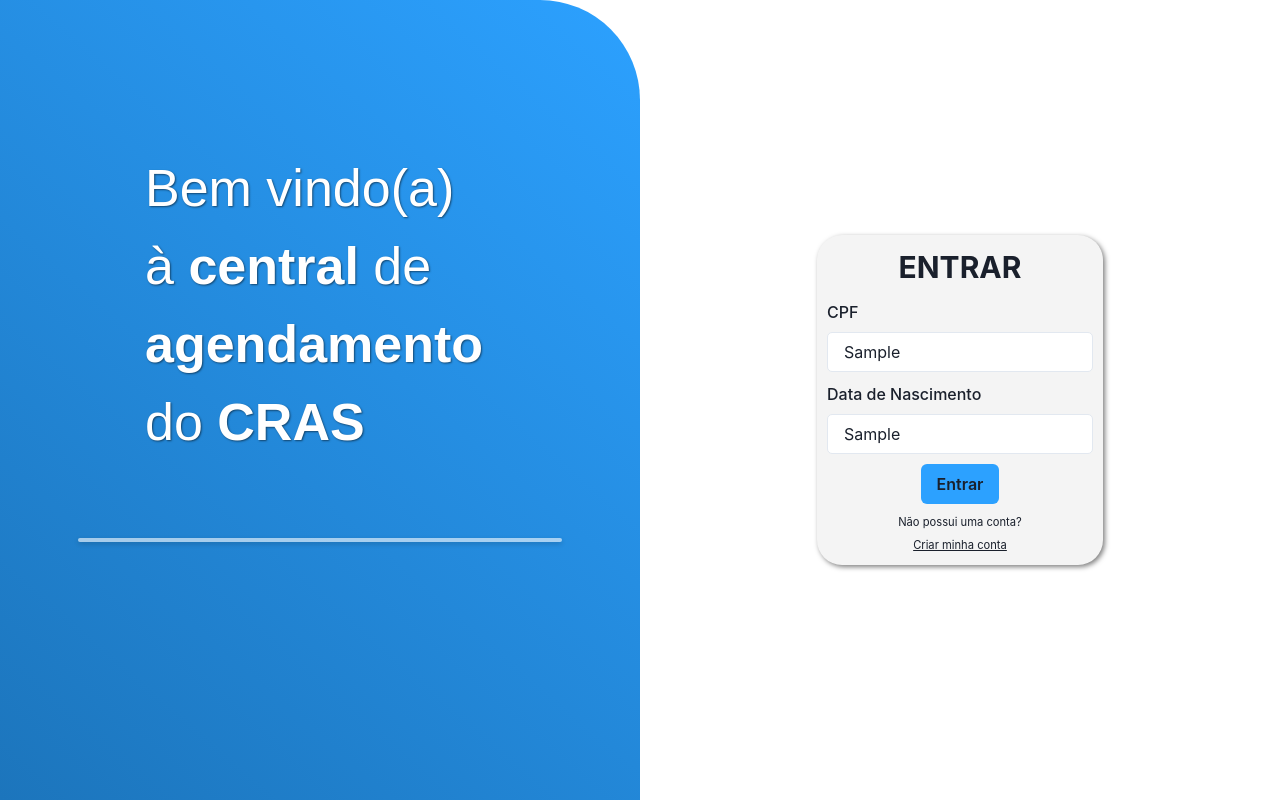
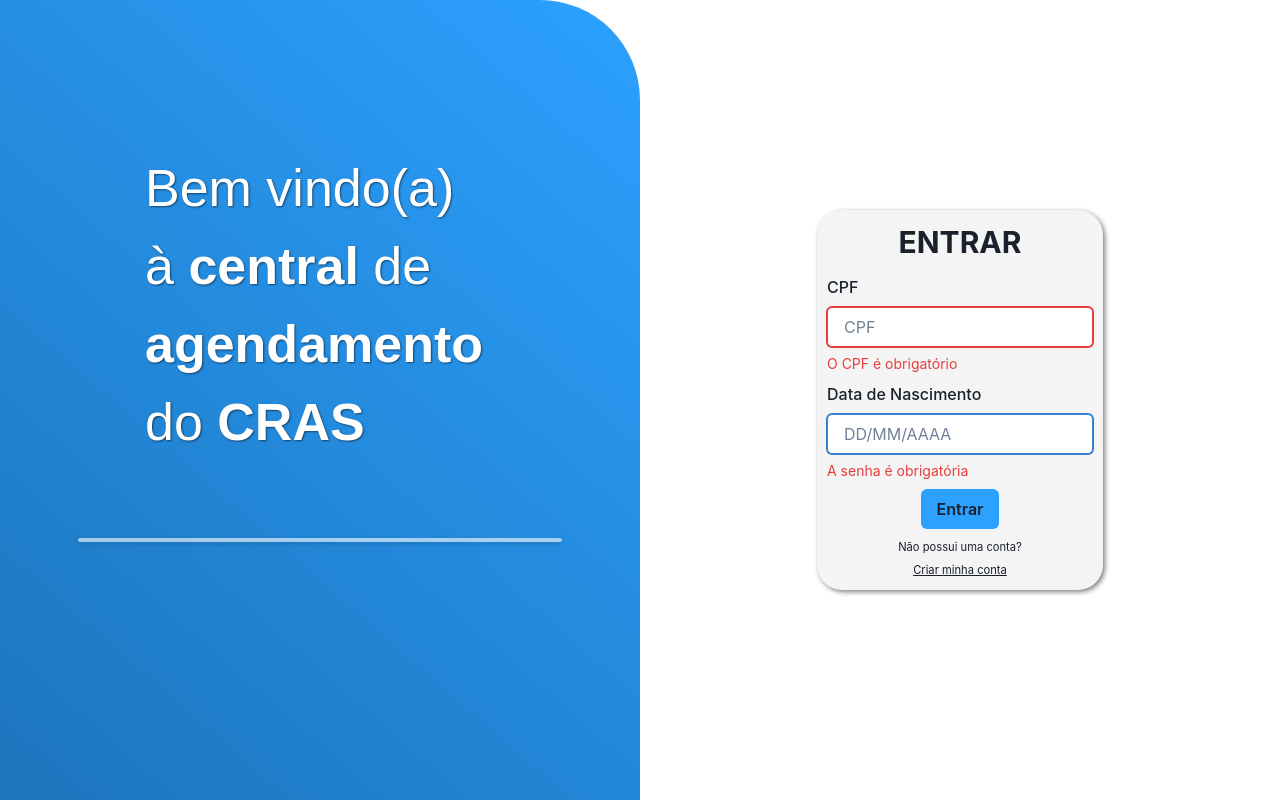
Before and after one commit to joaopedev/agendamento-cras-campos, a React (Create React App) app: page / in a window 1280 px wide. Both pictures are taken after typing "Sample", "Sample" into the empty fields and a click on the button "Entrar". Built offline with nearby package versions, Linux system fonts and the light colour scheme; no server answers.

Commit message:
Cadastro fix select de bairro e login page formatada

```diff
--- a/src/interface/User.ts
+++ b/src/interface/User.ts
@@ -25,7 +25,6 @@ export enum Cras {
   'Farol',
   'Jockey',
   'Ururaí',
-  'Erro',
 }
 
 export interface IUserModel {
--- a/src/pages/cadastroPage.tsx
+++ b/src/pages/cadastroPage.tsx
@@ -26,7 +26,7 @@ import { RegisterUserSchema } from '../validation/auth';
 import { TipoUsuario, Cras, Bairros } from '../interface/User';
 import { BairroCras } from '../components/BairroCras';
 
-export const Cadastro2: React.FC = () => {
+export const Cadastro: React.FC = () => {
   const [inputDataNascimento, setInputDataNascimento] = useState(''); // Novo estado para data de nascimento
   const [inputTelefone, setInputTelefone] = useState(''); // New state for telefone
   const [inputCpf, setInputCpf] = useState(''); // New state for formatted CPF
@@ -58,9 +58,6 @@ export const Cadastro2: React.FC = () => {
       if (bairroCras) {
         const crasEnum = Cras[bairroCras.cras as keyof typeof Cras];
         setValue('cras', crasEnum);
-      } else {
-        // Explicitly set to Cras.Erro if no match is found
-        setValue('cras', Cras.Erro); // Or use another default as needed
       }
     }
   }, [selectedBairro, setValue]); // Include setValue in the dependency array
@@ -366,15 +363,17 @@ export const Cadastro2: React.FC = () => {
               </FormErrorMessage>
             </FormControl>
             <Box sx={textStyle2}></Box>
-            <Controller
+            <Controller // Controlled (and read-only) CRAS Input
               control={control}
               name='endereco.bairro'
               render={({ field }) => (
                 <FormControl isInvalid={!!errors.endereco?.bairro}>
                   <FormLabel htmlFor='bairro'>Bairro</FormLabel>
                   <Select id='bairro' variant='outline' {...field}>
+                    <option value=''>Selecione seu bairro</option>{' '}
+                    {/* Placeholder */}
                     {Object.values(Bairros)
-                      .filter(bairro => typeof bairro === 'string') // Filter out numeric values
+                      .filter(bairro => typeof bairro === 'string')
                       .map(bairro => (
                         <option key={bairro} value={bairro}>
                           {bairro}
@@ -489,4 +488,4 @@ export const btnStyle = {
     fontWeight: 'bold',
   },
 };
-export default Cadastro2;
+export default Cadastro;
--- a/src/pages/loginPage.tsx
+++ b/src/pages/loginPage.tsx
@@ -1,4 +1,4 @@
-import React from 'react';
+import React, { useState, ChangeEvent } from 'react';
 import {
   Flex,
   Stack,
@@ -25,34 +25,77 @@ import { loginSchema } from '../validation/auth';
 export const Login: React.FC = () => {
   const { signIn } = useAuth();
   const navigate = useNavigate();
+  const [inputCpf, setInputCpf] = useState('');
+  const [inputDataNascimento, setInputDataNascimento] = useState(''); // New state for unformatted date
 
   const {
     register,
     handleSubmit,
+    setValue,
     formState: { errors, isSubmitting },
   } = useForm<SignIn>({ resolver: yupResolver(loginSchema) });
 
+  const handleDataNascimentoChange = (e: ChangeEvent<HTMLInputElement>) => {
+    let value = e.target.value.replace(/\D/g, ''); // Remove all non-digit characters
+    setInputDataNascimento(value); // Store the raw numbers in state for display
+  };
+
   const handleLogin = async (data: SignIn) => {
     try {
-			await signIn(data);
+      // Submit the raw date without formatting
+      const dataToSubmit = {
+        ...data,
+        password: inputDataNascimento, // Use the unformatted date
+      };
+      await signIn(dataToSubmit);
       navigate('/home');
     } catch (error) {
       return error;
     }
   };
 
+  const handleCpfChange = (e: ChangeEvent<HTMLInputElement>) => {
+    let value = e.target.value.replace(/\D/g, '');
+    setInputCpf(value.slice(0, 11));
+    setValue('cpf', value.slice(0, 11));
+  };
+
+  const formatCpf = (cpf: string) => {
+    if (cpf.length > 3) {
+      cpf = cpf.slice(0, 3) + '.' + cpf.slice(3);
+    }
+    if (cpf.length > 7) {
+      cpf = cpf.slice(0, 7) + '.' + cpf.slice(7);
+    }
+    if (cpf.length > 11) {
+      cpf = cpf.slice(0, 11) + '-' + cpf.slice(11);
+    }
+    return cpf;
+  };
+
+  // Helper to format Date of Birth for display only
+  const formatDataNascimento = (data: string) => {
+    if (data.length > 2) {
+      data = data.slice(0, 2) + '/' + data.slice(2);
+    }
+    if (data.length > 5) {
+      data = data.slice(0, 5) + '/' + data.slice(5);
+    }
+    return data;
+  };
+
   return (
-		<Flex h="100vh" flex={['column', '', '', '']}>
+    <Flex h='100vh' flex={['column', '', '', '']}>
       <SidebarLogin />
       <FooterLogin />
       <Stack
         pt={['60px', '0', '0', '0']}
         pb={['130px', '0', '0', '0']}
-				m="auto"
+        m='auto'
         paddingLeft={['0', '45%', '50%', '50%']}
         gap={['20px', '20px', '30px', '30px']}
         w={['60%', '60%', '60%', '80%']}
-				alignItems="center"
+        alignItems='center'
       >
         <Box
           sx={boxStyle}
@@ -61,8 +104,8 @@ export const Login: React.FC = () => {
         >
           <Box
             fontSize={['20px', '25px', '30px', '30px']}
-						fontWeight="bold"
-						mb="10px"
+            fontWeight='bold'
+            mb='10px'
             padding={0}
             alignItems={'center'}
           >
@@ -70,14 +113,14 @@ export const Login: React.FC = () => {
           </Box>
           <form onSubmit={handleSubmit(handleLogin)}>
             <FormControl isInvalid={!!errors.cpf}>
-							<FormLabel htmlFor="cpf">CPF</FormLabel>
+              <FormLabel htmlFor='cpf'>CPF</FormLabel>
               <InputGroup>
-								{' '}
-								{/* Envolva os elementos Input e InputLeftElement */}
                 <Input
-									id="cpf"
-									placeholder="XXX.XXX.XXX-XX" // Update placeholder
-									size="md"
+                  id='cpf'
+                  placeholder='CPF'
+                  size='md'
+                  value={formatCpf(inputCpf)}
+                  onChange={handleCpfChange}
                   sx={{
                     fontSize: ['0.7rem', '0.8rem', '0.9rem', '1rem'],
                     bg: 'white',
@@ -87,29 +130,32 @@ export const Login: React.FC = () => {
                     mb: '0px',
                     paddingLeft: '16px',
                   }}
-									{...register('cpf')}
+                  //   {...register('cpf')}
                   // value={inputValue} // Add this line to keep input synced with the state
                   // onChange={handleCpfChange}
                   _placeholder={{ paddingLeft: 0 }}
                 />
-								<InputLeftElement pointerEvents="none" children={' '} />
+                <InputLeftElement pointerEvents='none' children={' '} />
               </InputGroup>
-							<FormErrorMessage>{errors.cpf && errors.cpf.message}</FormErrorMessage>
+              <FormErrorMessage>
+                {errors.cpf && errors.cpf.message}
+              </FormErrorMessage>
             </FormControl>
 
             <Box sx={textStyle2}></Box>
 
             <FormControl isInvalid={!!errors.password}>
-							<FormLabel htmlFor="dataNascimento">Data de Nascimento</FormLabel>{' '}
-							{/* Updated label */}
+              <FormLabel htmlFor='dataNascimento'>Data de Nascimento</FormLabel>
               <Input
                 {...register('password', {
-									// onChange: handleDataNascimentoChange,
+                  // Use 'password' here to align with cadastro
+                  onChange: handleDataNascimentoChange,
                 })}
-								id="dataNascimento"
-								placeholder="DD/MM/AAAA"
-								type="text"
-								size="md"
+                id='dataNascimento'
+                placeholder='DD/MM/AAAA'
+                type='text'
+                maxLength={10}
+                size='md'
                 sx={{
                   /* Chakra UI styling */
                   fontSize: ['0.7rem', '0.8rem', '0.9rem', '1rem'],
@@ -120,20 +166,19 @@ export const Login: React.FC = () => {
                   mb: '0px',
                   paddingLeft: '16px',
                 }}
-								// value={inputDataNascimento}
+                value={formatDataNascimento(inputDataNascimento)} // Format for display
                 _placeholder={{ paddingLeft: 0 }}
               />
               <FormErrorMessage>
-								{errors.password && errors.password.message}{' '}
-								{/* Error message if validation fails */}
+                {errors.password && errors.password.message}
               </FormErrorMessage>
             </FormControl>
 
             <Box sx={textStyle2}></Box>
             <Button
-							type="submit"
+              type='submit'
               style={{ backgroundColor: '#2CA1FF' }}
-							variant="solid"
+              variant='solid'
               isLoading={isSubmitting}
             >
               Entrar
@@ -142,7 +187,7 @@ export const Login: React.FC = () => {
           </form>
 
           <Box sx={textStyle3}>Não possui uma conta?</Box>
-					<Link as={RouterLink} to="/cadastro" sx={textStyle4}>
+          <Link as={RouterLink} to='/cadastro' sx={textStyle4}>
             Criar minha conta
           </Link>
           <Box sx={textStyle3}></Box>
```
Lines whose indentation alone changed are shown as unchanged.
